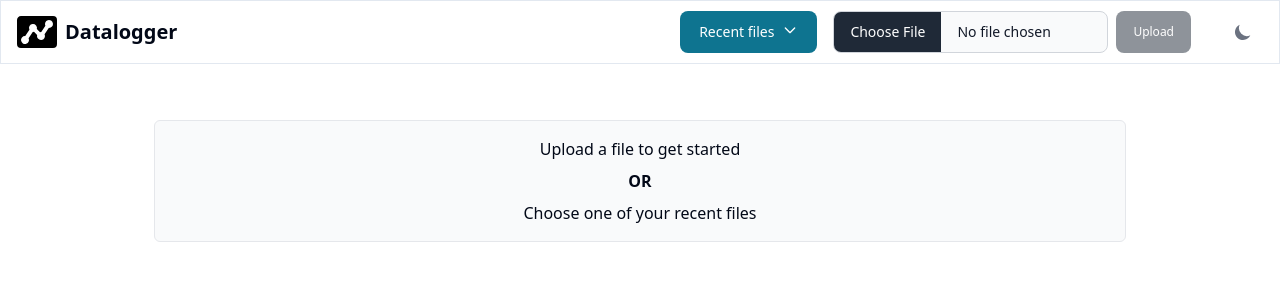
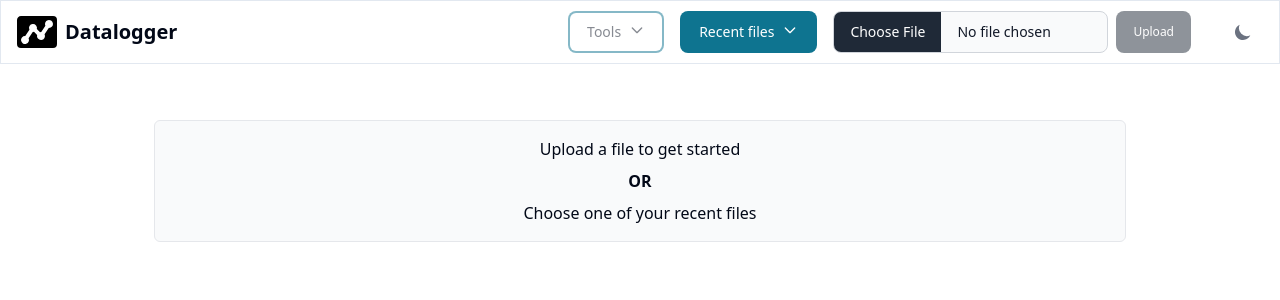
Before and after one commit to anpato/datalogger-desktop, a React (Vite) app in the folder frontend/: page / in a window 1280 px wide. Shown: the top 300 px of the page. Built offline with nearby package versions, Linux system fonts and the light colour scheme.

Commit message:
Feat/calculator (#8)
* add maf based afr calculation

* move calculation to nav

```diff
--- a/frontend/src/App.tsx
+++ b/frontend/src/App.tsx
@@ -439,6 +439,7 @@ export default function App() {
         handleSelectRecent={handleSelectRecent}
         handleSubmit={handleSubmit}
         removeFiles={removeAllFiles}
+        setCalcType={setCalcType}
       >
         <FileInput
           ref={inputRef}
--- a/frontend/src/components/action-menu.tsx
+++ b/frontend/src/components/action-menu.tsx
@@ -8,7 +8,6 @@ type IProps = {
   selectedKeys: string[];
   handleSwitchToggle: (isToggled: boolean, key: string) => void;
   setAxisLabels: (action: 'x' | 'y' | 'clear', key?: string) => void;
-  setCalcType: (value: string) => void;
   axisLabels: { x: string; y: string };
 };
 
@@ -19,8 +18,7 @@ const ActionMenu: FC<IProps> = ({
   selectedKeys,
   handleSwitchToggle,
   setAxisLabels,
-  axisLabels,
-  setCalcType
+  axisLabels
 }) => {
   return (
     <div className="flex flex-row justify-center items-start gap-2 px-4 mt-4">
@@ -53,19 +51,6 @@ const ActionMenu: FC<IProps> = ({
           selected
         </p>
       </div>
-      <div>
-        <Dropdown label="Calculation" outline>
-          {calculationItems.map((item) => (
-            <DropdownItem
-              key={item}
-              value={item}
-              onClick={() => setCalcType(item)}
-            >
-              {item}
-            </DropdownItem>
-          ))}
-        </Dropdown>
-      </div>
     </div>
   );
 };
--- a/frontend/src/components/nav.tsx
+++ b/frontend/src/components/nav.tsx
@@ -9,6 +9,7 @@ import { ReactNode, forwardRef } from 'react';
 import icon from '~/assets/icon.svg';
 import { cn } from '../utils/cn';
 import { Trash } from 'lucide-react';
+import { calculationItems } from '../constants';
 
 type IProps = {
   recentFiles: string[];
@@ -19,6 +20,7 @@ type IProps = {
   handleSelectRecent: (file: string) => void;
   handleSubmit: () => void;
   removeFiles: () => void;
+  setCalcType: (value: string) => void;
 };
 
 const Nav = forwardRef<HTMLFormElement | null, IProps>(
@@ -31,7 +33,8 @@ const Nav = forwardRef<HTMLFormElement | null, IProps>(
       isProcessing,
       currentFile,
       removeFiles,
-      children
+      children,
+      setCalcType
     },
     formRef
   ) => {
@@ -47,6 +50,22 @@ const Nav = forwardRef<HTMLFormElement | null, IProps>(
 
         <Navbar.Collapse>
           <div className="flex flex-col-reverse md:flex-row gap-4 items-center">
+            <Dropdown
+              disabled={!currentFile}
+              label="Tools"
+              outline
+              className="dark:text-white"
+            >
+              {calculationItems.map((item) => (
+                <DropdownItem
+                  key={item}
+                  value={item}
+                  onClick={() => setCalcType(item)}
+                >
+                  Calculate {item}
+                </DropdownItem>
+              ))}
+            </Dropdown>
             <Dropdown label="Recent files" className="dark:text-white">
               {recentFiles?.map((file) => (
                 <Dropdown.Item
--- a/frontend/src/constants.ts
+++ b/frontend/src/constants.ts
@@ -30,3 +30,5 @@ export type Store = {
   selectedColors: { [key: string]: string };
   chartData: ChartData;
 };
+
+export const calculationItems = ['AFR (MAF)'];
```
